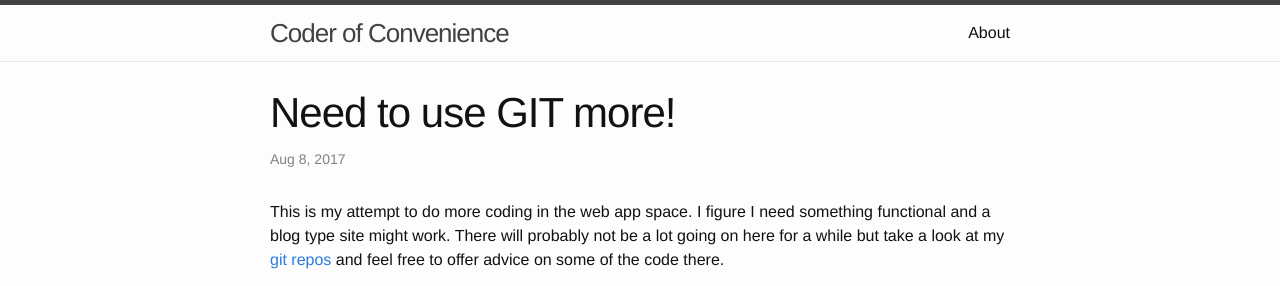
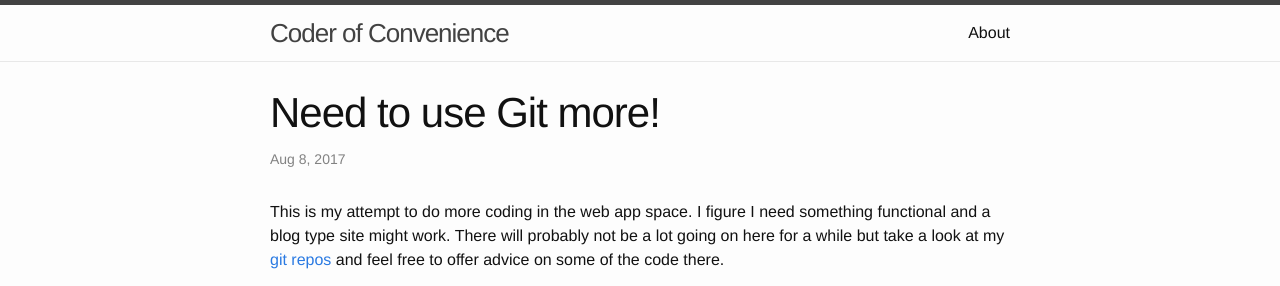
Before and after one commit to TheDewser/thedewser.github.io, a Jekyll site: the page built from _posts/2017-08-08-welcome-to-gitpage.markdown, in a window 1280 px wide. Shown: the top 286 px of the page. Built offline with Jekyll 4.4.1, drawn with Linux system fonts in a browser that asks for light colours.

```diff
--- a/_posts/2017-08-08-welcome-to-gitpage.markdown
+++ b/_posts/2017-08-08-welcome-to-gitpage.markdown
@@ -1,6 +1,6 @@
 ---
 layout: post
-title:  "Need to use GIT more!"
+title:  "Need to use Git more!"
 date:   2017-08-08 09:41:00 +0000
 categories: Coding, Learning
 ---
```
